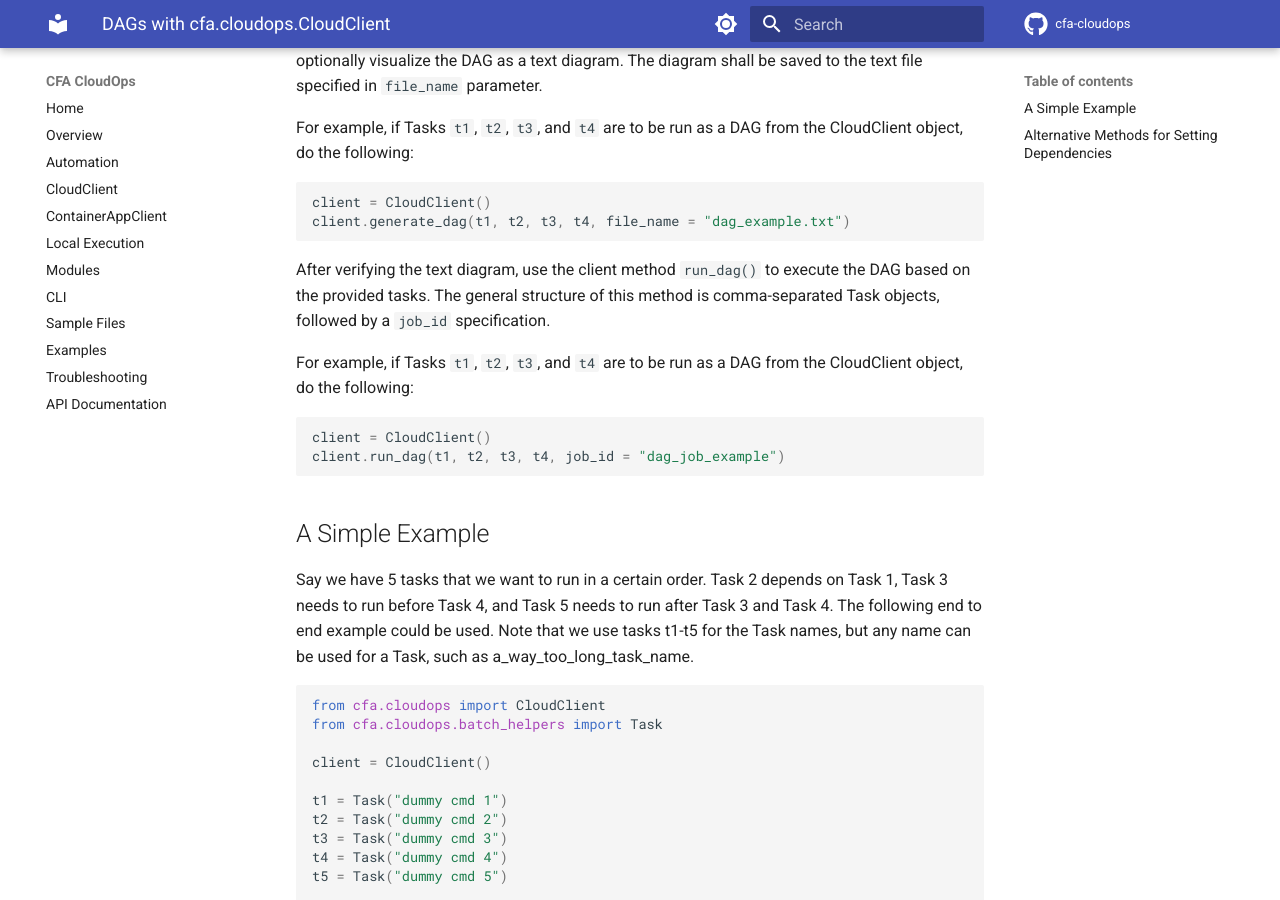
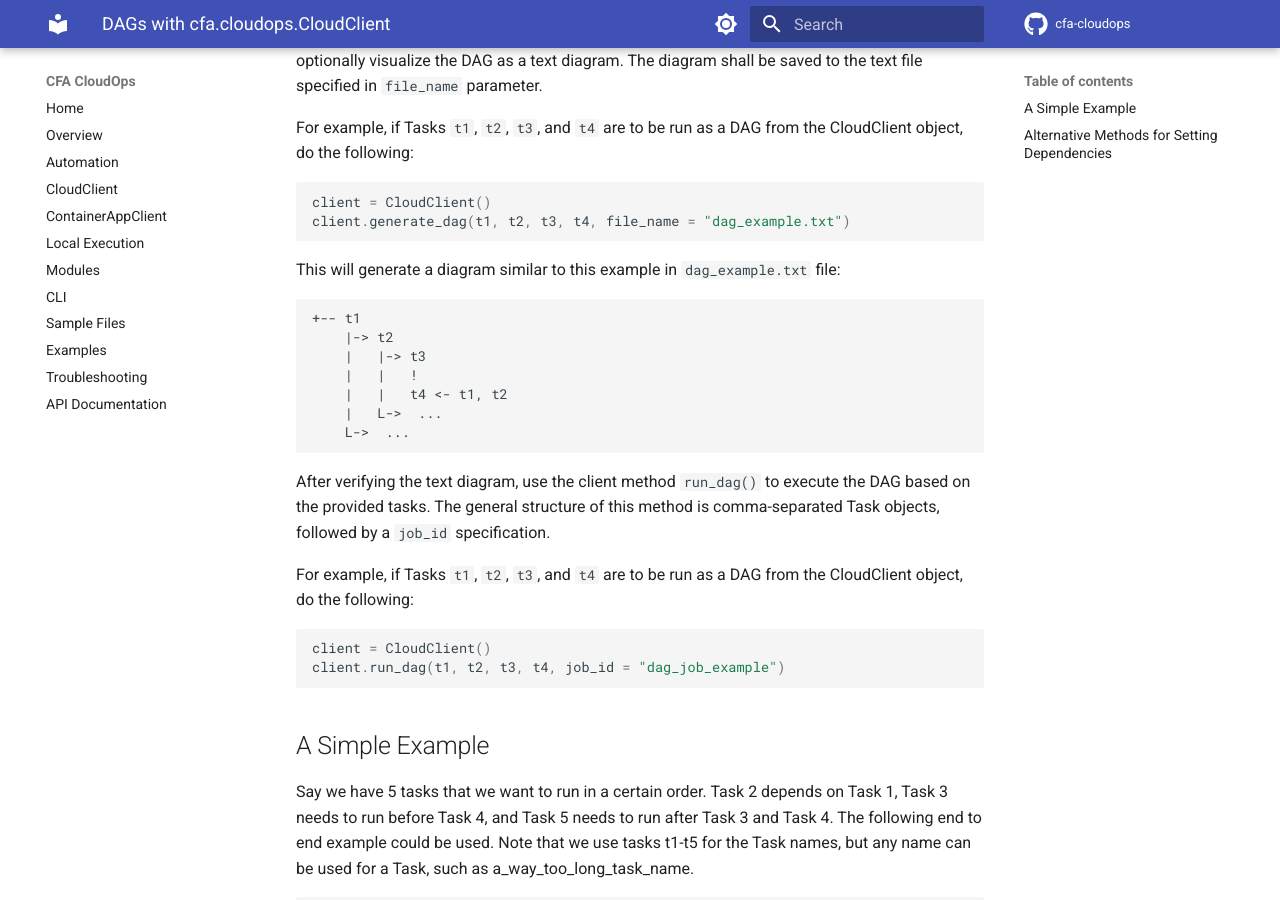
Before and after one commit to CDCgov/cfa-cloudops, an MkDocs documentation site: the page built from docs/CloudClient/dag.md, in a window 1280 px wide and 900 px high, scrolled down 1062 px. Built offline with MkDocs 1.6.1 and Material for MkDocs 9.7.7, drawn with Linux system fonts in a browser that asks for light colours; comment, search, counter and statistics services are not loaded.

Commit message:
Update dag.md

````diff
--- a/docs/CloudClient/dag.md
+++ b/docs/CloudClient/dag.md
@@ -43,6 +43,17 @@
 client = CloudClient()
 client.generate_dag(t1, t2, t3, t4, file_name = "dag_example.txt")
 ```
+This will generate a diagram similar to this example in `dag_example.txt` file:
+
+```text
++-- t1
+    |-> t2
+    |   |-> t3
+    |   |   !
+    |   |   t4 <- t1, t2
+    |   L->  ...
+    L->  ...
+```
 
 After verifying the text diagram, use the client method `run_dag()` to execute the DAG based on the provided tasks. The general structure of this method is comma-separated Task objects, followed by a `job_id` specification.
 
````
